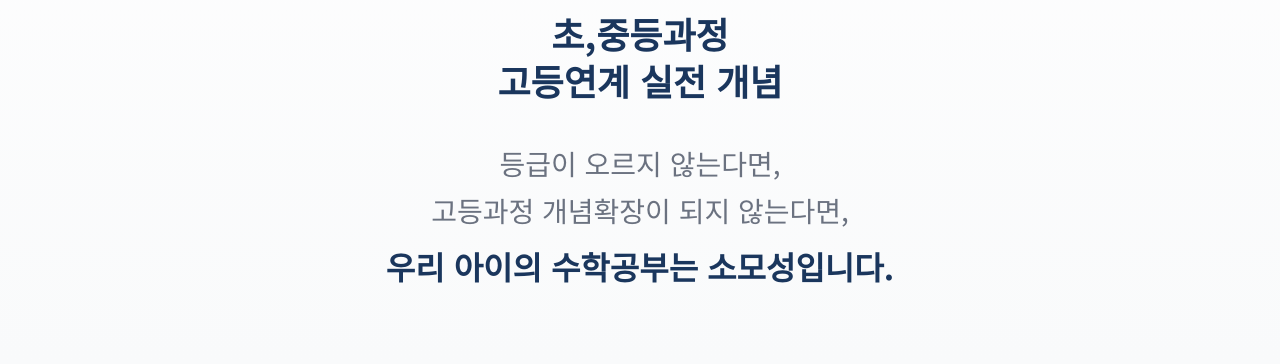
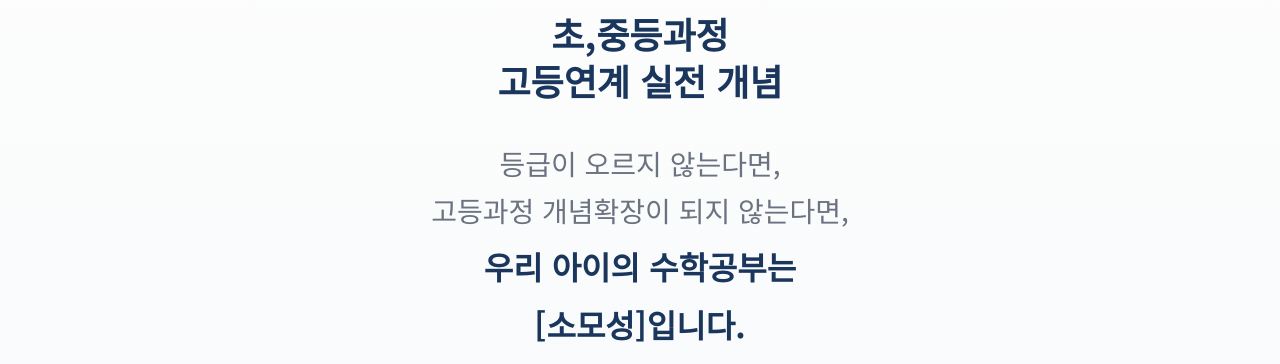
Before and after one commit to seung-jun221/sutam, a website: page index.html in a window 1280 px wide. Shown: the part 436-800 px from the top of the page. Drawn offline with nearby package versions, Linux system fonts and the light colour scheme.

Commit message:
문구수정

```diff
--- a/index.html
+++ b/index.html
@@ -51,7 +51,8 @@
         <div class="hero-message">
           <p class="hero-question">등급이 오르지 않는다면,</p>
           <p class="hero-question">고등과정 개념확장이 되지 않는다면,</p>
-          <p class="hero-warning">우리 아이의 수학공부는 소모성입니다.</p>
+          <p class="hero-warning">우리 아이의 수학공부는</p>
+          <p class="hero-warning">[소모성]입니다.</p>
         </div>
       </div>
     </section>
```
